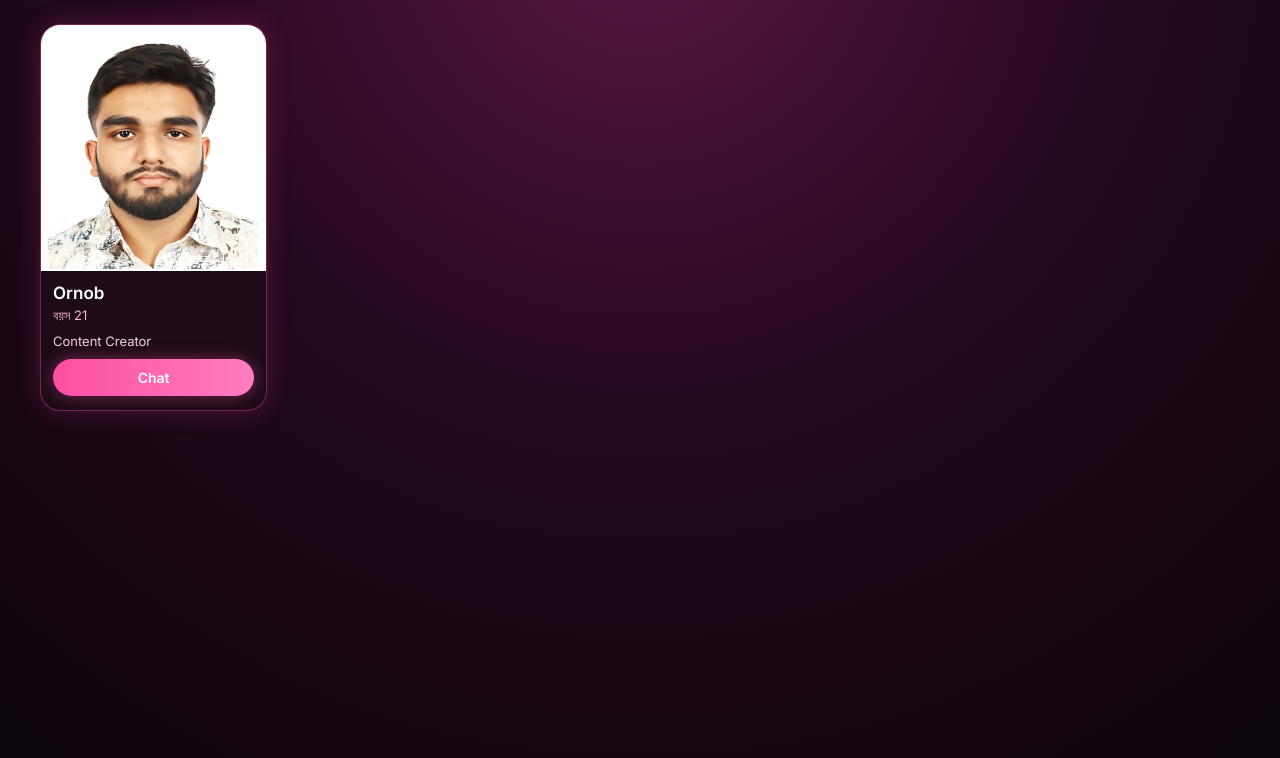
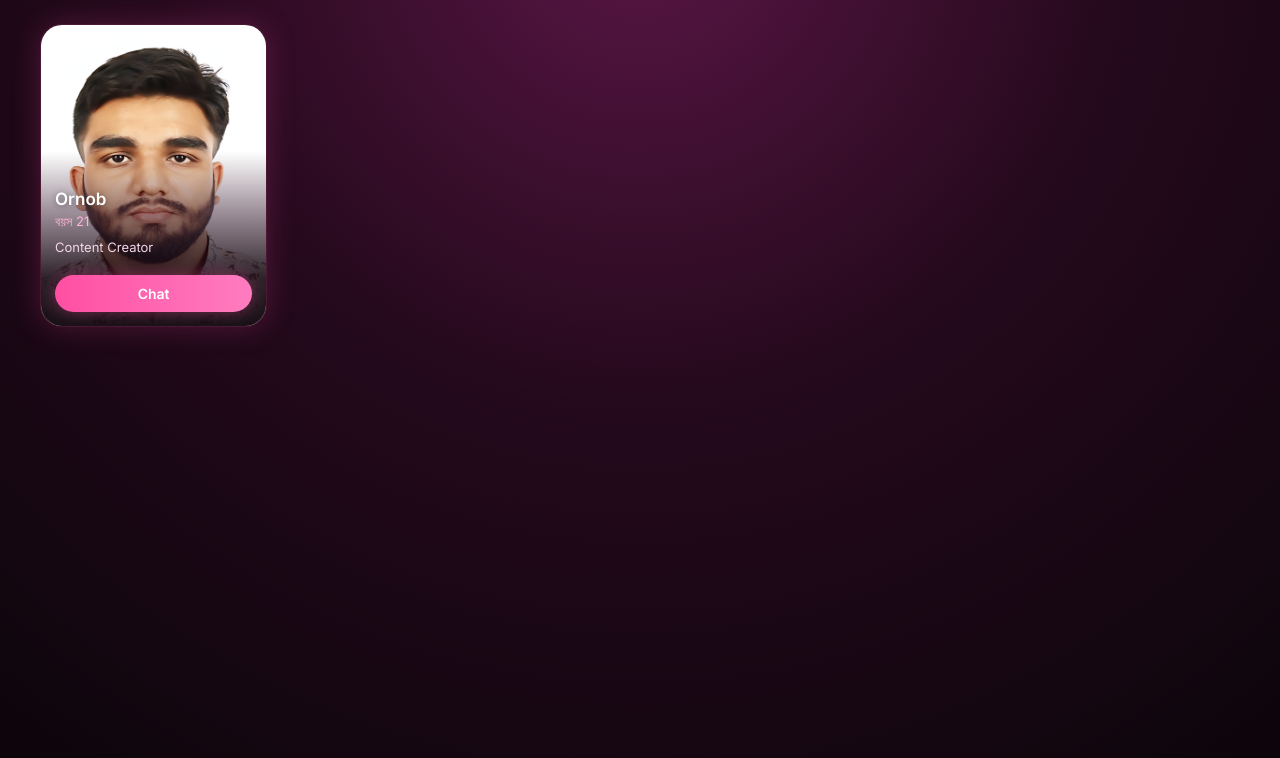
Before and after one commit to Oi-web1/Dating, a plain HTML site: page index.html in a window 1280 px wide. Drawn offline with Linux system fonts and the light colour scheme.

Commit message:
Update style.css

```diff
--- a/style.css
+++ b/style.css
@@ -1,4 +1,4 @@
-:root{--pink:#ff4fa3;--pink-soft:#ffb3d6;--muted:#f5cfe3}
+:root{--pink:#ff4fa3;--pink-soft:#ffb3d6;--muted:#f5d6e8}
 *{box-sizing:border-box;margin:0}
 body{
   font-family:"Inter","Hind Siliguri",system-ui,sans-serif;color:#fff;min-height:100vh;
@@ -16,24 +16,28 @@ body{
 @media(min-width:1200px){.people{grid-template-columns:repeat(5,minmax(0,1fr))}}
 .ad-inline{grid-column:1/-1}
 .ad-inline:empty{display:none}
+
+/* কার্ড: ছবি পুরো কার্ড জুড়ে, নিচে নরম গ্রেডিয়েন্ট */
 .card{
-  background:#1d0b17;border-radius:20px;overflow:hidden;display:flex;flex-direction:column;
-  border:1px solid #ff4fa366;box-shadow:0 0 26px #ff4fa333;
+  position:relative;aspect-ratio:3/4;border-radius:22px;overflow:hidden;
+  background:#1d0b17;border:1px solid #ff4fa333;
+  box-shadow:0 0 30px #ff4fa338;
 }
-.photo{
-  aspect-ratio:3/4;background:radial-gradient(circle,#ffd7ea,#c2578c);
-  display:grid;place-items:center;overflow:hidden;
+.card img{position:absolute;inset:0;width:100%;height:100%;object-fit:cover;object-position:center 15%;display:block}
+.ph{position:absolute;inset:0;display:grid;place-items:center;font-size:56px;
+  background:linear-gradient(#f3c6df,#b8568a);opacity:.9}
+.shade{
+  position:absolute;inset:0;pointer-events:none;
+  background:linear-gradient(to bottom,transparent 0%,transparent 42%,rgba(40,8,30,.45) 62%,rgba(18,5,14,.88) 84%,rgba(12,4,10,.95) 100%);
 }
-.photo img{width:100%;height:100%;object-fit:contain;display:block}
-.ph{font-size:56px;opacity:.6}
-.info{padding:12px 12px 14px;display:flex;flex-direction:column;gap:4px;flex:1}
-.info h2{font-size:17px;font-weight:600}
+.info{position:absolute;left:0;right:0;bottom:0;padding:14px 14px 14px;display:flex;flex-direction:column;gap:4px}
+.info h2{font-size:17px;font-weight:600;text-shadow:0 1px 6px rgba(0,0,0,.4)}
 .age{color:var(--pink-soft);font-size:13px}
-.info p{color:var(--muted);font-size:13px;line-height:1.45;margin:4px 0}
+.info p{color:var(--muted);font-size:13px;line-height:1.45;margin:4px 0 6px}
 .mail{color:var(--pink-soft);font-size:12px;word-break:break-all;text-decoration:none}
 .mail:hover{text-decoration:underline}
 .btn{
-  margin-top:auto;padding:10px;border:0;border-radius:999px;cursor:pointer;
+  margin-top:8px;padding:10px;border:0;border-radius:999px;cursor:pointer;
   font-family:inherit;font-weight:600;font-size:14px;color:#fff;
   background:linear-gradient(90deg,#ff4fa3,#ff7cc0);box-shadow:0 0 16px #ff4fa366;
   transition:transform .15s,filter .15s;
```
